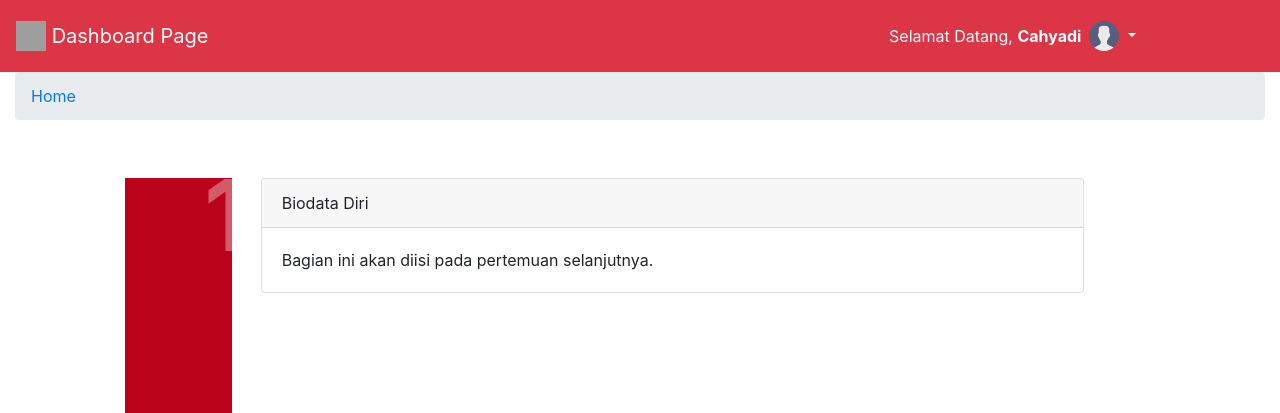
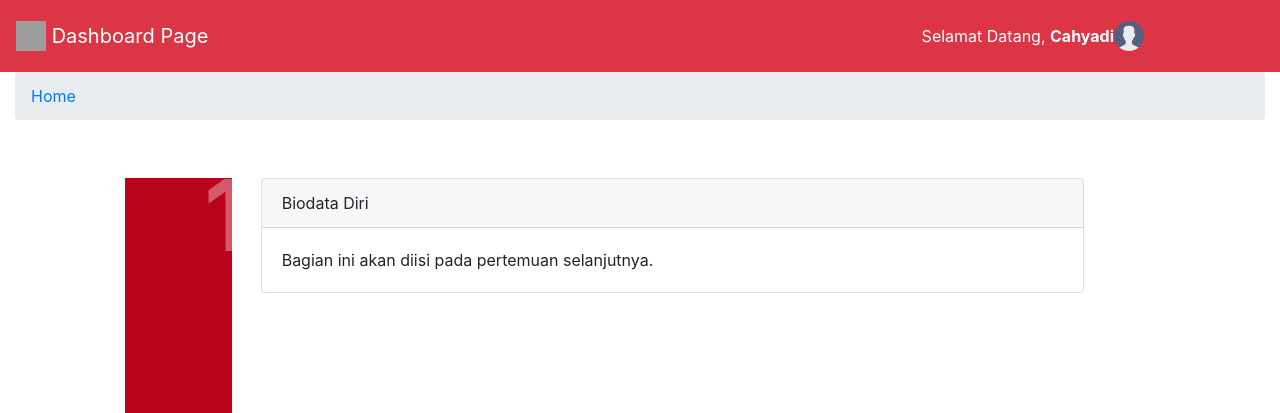
Before and after one commit to naufalrzld/newarek, a CodeIgniter app: page /newarek/index.php/login/Dashboard in a window 1280 px wide. Shown: the top 413 px of the page. Run offline with CodeIgniter, Linux system fonts and the light colour scheme; some libraries are stand-ins or nearby versions; grey boxes are pictures that could not be loaded.

Commit message:
Perbaikan Dashboard sedikit

```diff
--- a/application/views/laman/v_dash.php
+++ b/application/views/laman/v_dash.php
@@ -17,18 +17,8 @@ defined('BASEPATH') OR exit('No direct script access allowed');
                 Selamat Datang, <span class="nama">Cahyadi</span>
             </p>
             <ul class="navbar-nav welcome">
-                <li class="nav-item dropdown">
-                    <a class="nav-link menu_link_txt dropdown-toggle" href="#" id="navbarDropdown"
-                       role="button" data-toggle="dropdown" aria-haspopup="true" aria-expanded="false">
-                        <img src="<?php echo base_url();?>assets/img/user.svg" width="30" height="30" class="d-inline-block align-top" alt="">
-                    </a>
-                    <div class="dropdown-menu" aria-labelledby="navbarDropdown">
-                        <a class="dropdown-item" href="#">Action</a>
-                        <a class="dropdown-item" href="#">Another action</a>
-                        <div class="dropdown-divider"></div>
-                        <a class="dropdown-item" href="#">Something else here</a>
-                    </div>
-                </li>
+                <img src="<?php echo base_url();?>assets/img/user.svg" width="30" height="30" d-inline-block align-top" alt="">
+
             </ul>
         </div>
     </nav>
```
